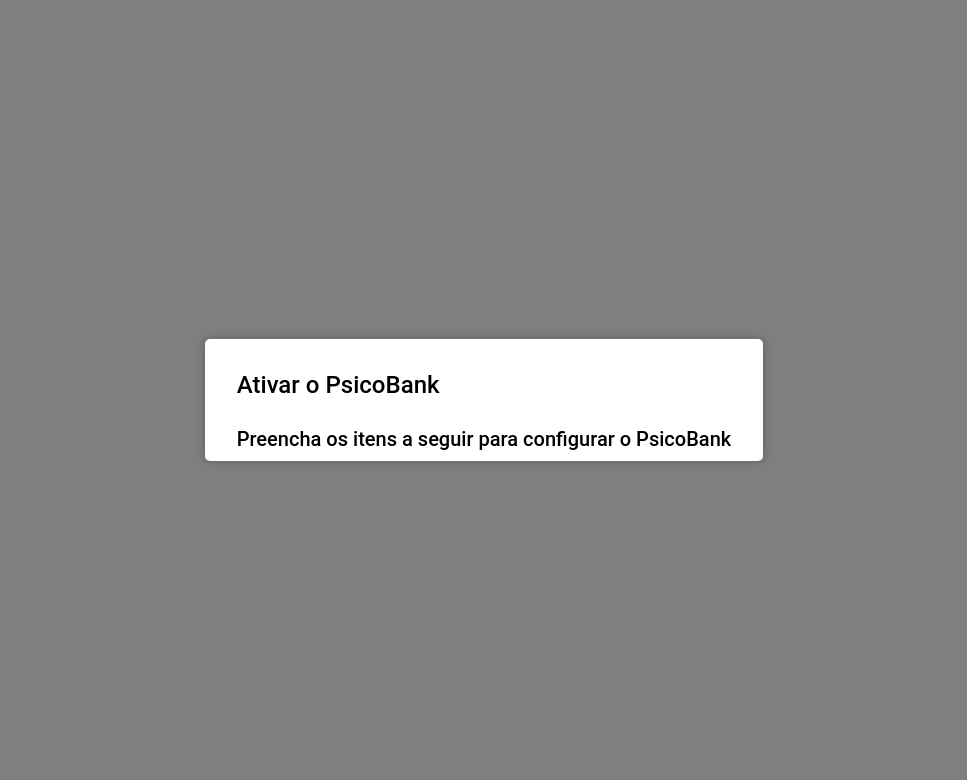
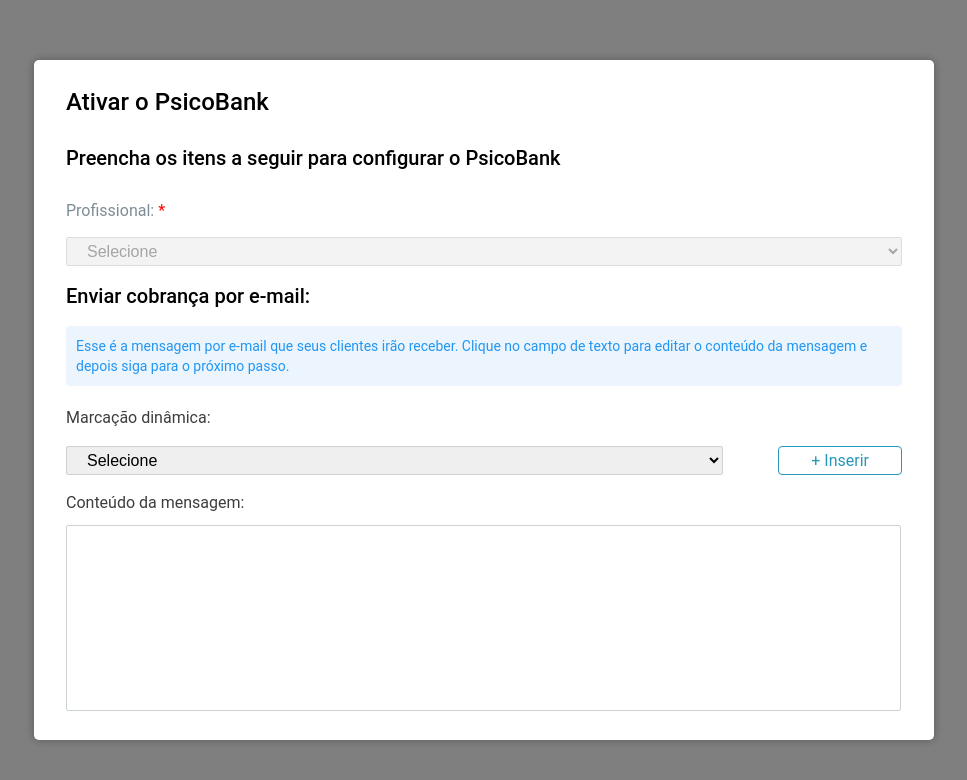
Before and after one commit to jessicaduarte95/desafioFrontNext, a Next.js app: page /Conta/ModalCanaisMensagem in a window 1280 px wide. Shown: the top 780 px of the page, without its empty margins (156-1123 px from the left). Built offline with nearby package versions, Linux system fonts and the light colour scheme.

Commit message:
modal de ativação do PsicoBank

```diff
--- a/pages/Conta/ModalCanaisMensagem.tsx
+++ b/pages/Conta/ModalCanaisMensagem.tsx
@@ -6,14 +6,80 @@
     StyledModalSubTitle,
     StyledSpan
 } from '../../styles/Conta/ModalStyled';
+import {
+    StyledSelect
+} from '../../styles/Conta/CadastroStyled'
+import {
+    StyledTitleInput,
+    StyledContainerInput,
+    StyledModalTitleAlert,
+    StyledAlertContent,
+    StyledAlertText,
+    StyledTitleMarcacaoMsg,
+    StyledInputMsg,
+    StyledContainerSelectButton,
+    StyledSelectMarcacao,
+} from '../../styles/Conta/CanaisMensagemStyled'
+import {
+    StyleContainerButton,
+    StyleCancelButton,
+    StyleNextButton,
+    StyledButtonInsert
+} from '../../styles/Conta/ButtonStyled';
+import { useForm, SubmitHandler } from 'react-hook-form';
 
+
+interface DataForm {
+    idProfissional: string;
+}
 export default function ModalCanaisMensagem() {
+
+    const { register, handleSubmit, reset } = useForm<DataForm>()
+
+    const onSubmit: SubmitHandler<DataForm> = (data) => {
+
+    }
+
     return (
         <StyledModalOverlay>
-            <StyledContainerModal>
-                <StyledModalTitle>Ativar o PsicoBank</StyledModalTitle>
-                <StyledModalSubTitle>Preencha os itens a seguir para configurar o PsicoBank</StyledModalSubTitle>
-            </StyledContainerModal>
-        </StyledModalOverlay>
+            <form onSubmit={handleSubmit(onSubmit)}>
+                <StyledContainerModal>
+                    <StyledModalTitle>Ativar o PsicoBank</StyledModalTitle>
+                    <StyledModalSubTitle>Preencha os itens a seguir para configurar o PsicoBank</StyledModalSubTitle>
+                    <StyledContainerInput>
+                        <StyledTitleInput>Profissional: <StyledSpan>*</StyledSpan></StyledTitleInput>
+                        <StyledSelect disabled>
+                            <option value="">Selecione</option>
+                            <option value="1">João Silva</option>
+                            <option value="2">Joaquina Sousa</option>
+                            <option value="3">José De Oliveira</option>
+                        </StyledSelect>
+                    </StyledContainerInput>
+                    <StyledModalTitleAlert>Enviar cobrança por e-mail:</StyledModalTitleAlert>
+                    <StyledAlertContent>
+                        <StyledAlertText>
+                            Esse é a mensagem por e-mail que seus clientes irão receber. Clique no campo de texto para editar o conteúdo da mensagem e depois siga para o próximo passo.
+                        </StyledAlertText>
+                    </StyledAlertContent>
+                    <StyledTitleMarcacaoMsg>Marcação dinâmica:</StyledTitleMarcacaoMsg>
+
+                    <StyledContainerSelectButton>
+                        <StyledSelectMarcacao>
+                            <option value="">Selecione</option>
+                            <option value="1">Opção 1</option>
+                            <option value="2">Opção 2</option>
+                        </StyledSelectMarcacao>
+                        <StyledButtonInsert>+<strong></strong> Inserir</StyledButtonInsert>
+                    </StyledContainerSelectButton>
+
+                    <StyledTitleMarcacaoMsg>Conteúdo da mensagem:</StyledTitleMarcacaoMsg>
+                    <StyledInputMsg></StyledInputMsg>
+                    <StyleContainerButton>
+                        <StyleCancelButton>Cancelar</StyleCancelButton>
+                        <StyleNextButton>Próximo</StyleNextButton>
+                    </StyleContainerButton>
+                </StyledContainerModal>
+            </form>
+        </StyledModalOverlay >
     )
 }
--- a/styles/Conta/ButtonStyled.tsx
+++ b/styles/Conta/ButtonStyled.tsx
@@ -11,6 +11,7 @@
     font-size: 16px;
     color: #7D8C94;
     padding: 4px 32px 4px 32px;
+    line-height: 24px;
     border: 1px solid #7D8C94;
     border-radius: 4px;
     background-color: #FFFFFF;
@@ -26,6 +27,7 @@
 export const StyleNextButton = styled.button`
     font-size: 16px;
     color: #DDF2F8;
+    line-height: 24px;
     padding: 4px 32px 4px 32px;
     border: 1px solid #2797BA;
     border-radius: 4px;
@@ -37,3 +39,18 @@
         background-color: #207C97;
     }
 `
+
+export const StyledButtonInsert = styled.button`
+    background-color: #FFFFFF;
+    color: #2797BA;
+    font-size: 16px;
+    font-family: Roboto;
+    border: 1px solid #2797BA;
+    border-radius: 4px;
+    padding: 4px 32px 4px 32px;
+    cursor: pointer;
+    transition: background-color 0.7s;
+    &:hover {
+        background-color: #DDF2F8;
+    }
+`
--- /dev/null
+++ b/styles/Conta/CanaisMensagemStyled.tsx
@@ -0,0 +1,66 @@
+import styled from 'styled-components';
+
+
+export const StyledContainerInput = styled.div`
+    padding: 7px 32px 20px 32px;
+`
+
+export const StyledTitleInput = styled.p`
+    font-size: 16px;
+    font-weight: 400;
+    font-family: Roboto;
+    color: #7D8C94;
+`
+
+export const StyledModalTitleAlert = styled.p`
+    margin: 0px 32px;
+    font-size: 20px;
+    font-weight: 500;
+`
+
+export const StyledAlertContent = styled.div`
+    background-color:#ECF5FE;
+    margin: 20px 32px;
+    border-radius: 4px;
+`
+
+export const StyledAlertText = styled.p`
+    color: #2196F3;
+    font-weight: 400;
+    font-size: 14px;
+    padding: 10px;
+`
+
+export const StyledTitleMarcacaoMsg = styled.p`
+    margin: 0px 32px;
+    font-size: 16px;
+    font-weight: 400;
+    line-height: 24px;
+    font-family: Roboto;
+    color: #3D3D3D;
+`
+
+export const StyledContainerSelectButton = styled.div`
+    display: flex;
+    justify-content: space-between;
+    padding: 16px 0px;
+    margin: 0px 32px;
+`
+export const StyledSelectMarcacao = styled.select`
+    font-size: 16px;
+    padding: 4px 16px 4px 16px;
+    border: 1px solid #CCD1D3;
+    border-radius: 2px;
+    width: 657px;
+`
+
+export const StyledInputMsg = styled.input `
+    margin: 10px 32px 0px 32px;
+    font-size: 16px;
+    padding: 4px 16px 4px 16px;
+    border: 1px solid #CCD1D3;
+    border-radius: 2px;
+    width: 89%;
+    height: 176px;
+    line-height: 20px
+`
--- a/styles/Conta/ModalStyled.tsx
+++ b/styles/Conta/ModalStyled.tsx
@@ -13,7 +13,7 @@
 `
 
 export const StyledContainerModal = styled.div`
-    max-width: 90%;
+    width: 900px;
     max-height: 85vh;
     background-color: white;
     border-radius: 5px;
--- a/styles/globals.css
+++ b/styles/globals.css
@@ -3,4 +3,5 @@
   padding: 0;
   margin: 0;
   font-family: Roboto;
+  line-height: 20px;
 }
```
